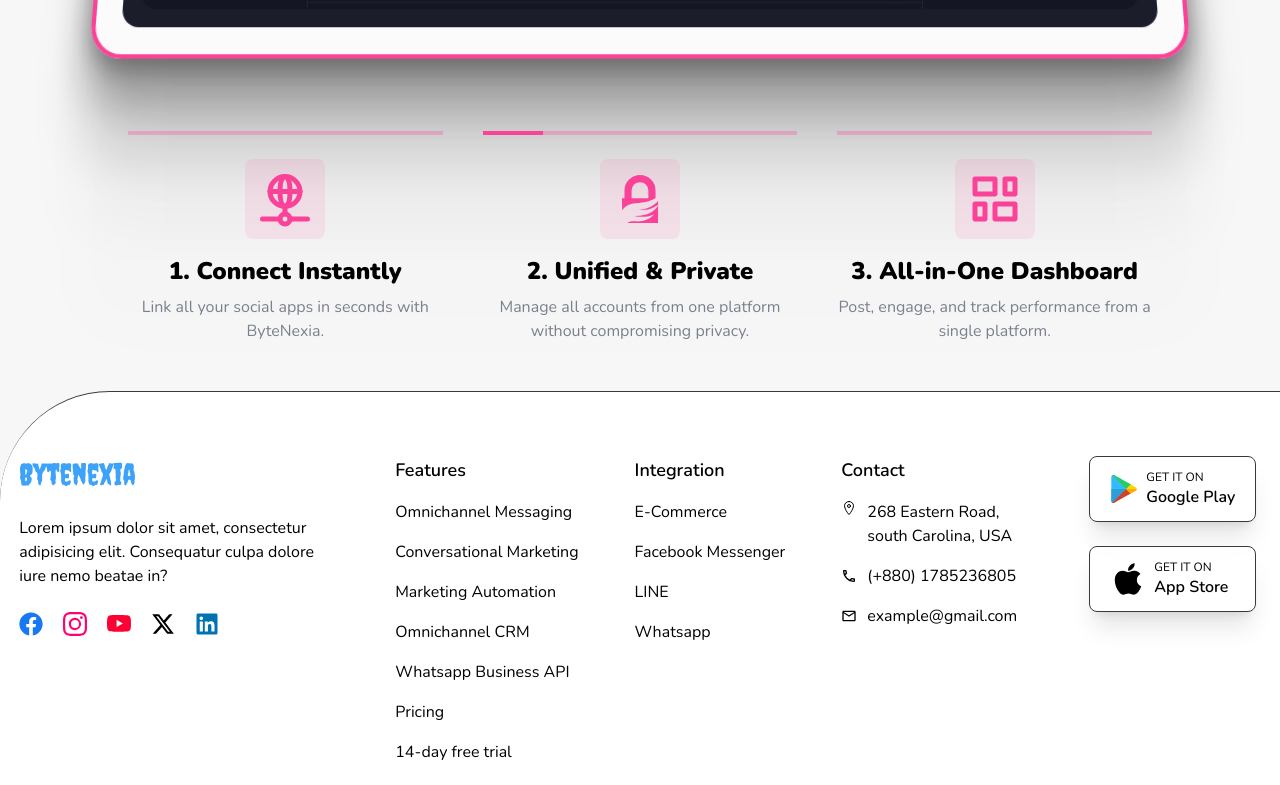
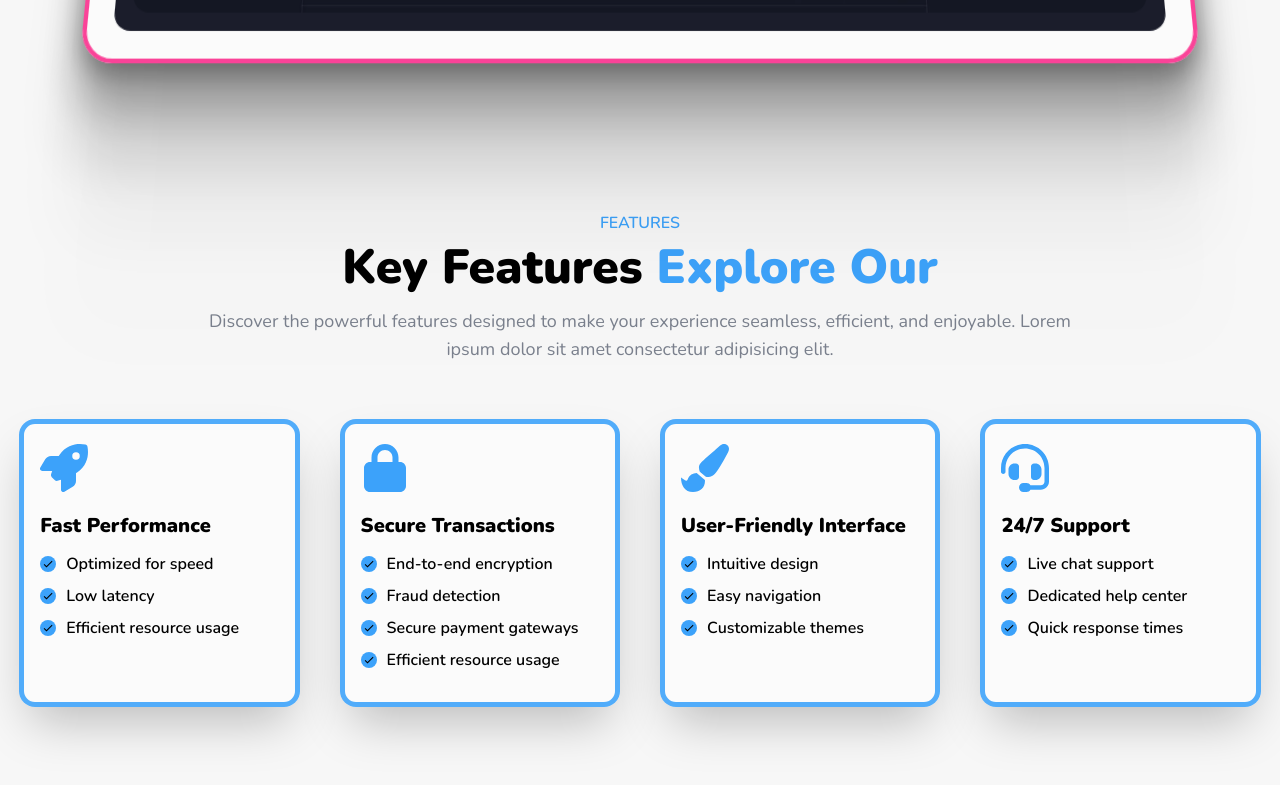
Before and after one commit to badhonparvej481/Nurui, a Next.js app: page / in a window 1280 px wide. Shown: the part 1760-2545 px from the top of the page. Built offline with nearby package versions, Linux system fonts and the light colour scheme.

Commit message:
feature section ui done

```diff
--- a/package.json
+++ b/package.json
@@ -10,7 +10,6 @@
   },
   "dependencies": {
     "clsx": "^2.1.1",
-    "lucide-react": "^0.475.0",
     "mini-svg-data-uri": "^1.4.4",
     "motion": "^12.4.7",
     "next": "15.1.7",
--- a/src/app/globals.css
+++ b/src/app/globals.css
@@ -13,3 +13,8 @@
 .social-icon-animation {
     @apply bg-[var(--glass-color-5)] border-[var(--border-color)] p-3 rounded-full
 }
+
+.custom-list-disc li::marker {
+    color: var(--primary-color);
+    font-size: 1.25rem;
+}
--- a/src/app/page.tsx
+++ b/src/app/page.tsx
@@ -1,12 +1,17 @@
-import DashboardAnimation from "@/components/main/Home/DashboardAnimation";
+import DashboardAnimationSection from "@/components/main/Home/DashboardAnimationSection";
+import FeaturesSection from "@/components/main/Home/FeaturesSection";
 import HeroSection from "@/components/main/Home/HeroSection";
+import React from "react";
 
 const Home = () => {
   return (
-    <>
+    <React.Fragment>
       <HeroSection />
-      <DashboardAnimation />
-    </>
+      <div className="space-y-20 pb-20">
+        <DashboardAnimationSection />
+        <FeaturesSection />
+      </div>
+    </React.Fragment>
   );
 };
 
--- /dev/null
+++ b/src/components/common/FeatureCard.tsx
@@ -0,0 +1,36 @@
+import { ReactNode } from "react";
+import { MdDone } from "react-icons/md";
+
+interface FeatureCardProps {
+  featureName: string;
+  featureItems: string[];
+  icon: ReactNode | string;
+}
+
+const FeatureCard: React.FC<FeatureCardProps> = ({
+  featureName,
+  featureItems,
+  icon,
+}) => {
+  return (
+    <div className="card space-y-3 min-h-72 shadow-2xl dark:shadow-none">
+      <p className="text-5xl text-[var(--primary-color)] mb-5 mt-1">{icon}</p>
+      <h2 className="text-xl font-bold">{featureName}</h2>
+      <ul className="space-y-2">
+        {featureItems.map((item, index) => (
+          <li
+            key={index}
+            className="text-pretty font-semibold flex items-center gap-2.5"
+          >
+            <span className="size-4 flex items-center justify-center p-0.5 bg-[var(--primary-color)] text-[var(--black-color)] rounded-full">
+              <MdDone />
+            </span>
+            <span>{item} </span>
+          </li>
+        ))}
+      </ul>
+    </div>
+  );
+};
+
+export default FeatureCard;
--- a/src/components/common/SectionIntro.tsx
+++ b/src/components/common/SectionIntro.tsx
@@ -2,27 +2,32 @@ import React from "react";
 
 interface IProps {
   sectionName: string;
-  title: { highLiteWords: string; normalWords: string };
+  title: {
+    highLiteWords: string;
+    normalWords: string;
+    highlightColor?: string;
+  };
   description?: string;
   sectionGap?: string;
+  highlightColor?: string;
+  sectionNameColor?: string;
 }
 
 const SectionIntro: React.FC<IProps> = ({
   sectionName,
   title,
   description,
-  sectionGap = "pb-16",
+  sectionNameColor,
+  sectionGap = "pb-14",
 }) => {
   return (
     <div className={`max-w-5xl mx-auto text-center px-4 ${sectionGap}`}>
-      <p className="text-[var(--secondary-color)] uppercase font-semibold text-[16px]">
+      <p className={`${sectionNameColor} uppercase font-semibold text-[16px]`}>
         {sectionName}
       </p>
-      <h3 className="text-5xl font-bold text-[var(--text-primary-color)] pt-2 pb-4">
+      <h3 className="text-2xl md:text-5xl font-bold text-[var(--text-primary-color)] pt-2 pb-4 text-balance">
         {title.normalWords}
-        <span className="text-[var(--secondary-color)]">
-          {title?.highLiteWords}
-        </span>
+        <span className={title?.highlightColor}>{title?.highLiteWords}</span>
       </h3>
       <p className="text-lg text-[var(--opacity-text-color)] max-w-4xl mx-auto">
         {description}
--- a/src/components/common/container-scroll-animation/ContainerScrollAnimation.tsx
+++ b/src/components/common/container-scroll-animation/ContainerScrollAnimation.tsx
@@ -36,7 +36,7 @@ export const ContainerScrollAnimation = ({
 
   return (
     <div
-      className="flex items-center justify-center relative p-20"
+      className="flex items-center justify-center relative px-11 md:px-20 lg:pb-20 pt-14 md:pt-16 lg:pt-20"
       ref={containerRef}
     >
       <div
@@ -66,7 +66,7 @@ export const Header = ({
       style={{
         translateY: translate,
       }}
-      className="div max-w-5xl mx-auto text-center"
+      className="div max-w-5xl mx-auto text-center hidden lg:block"
     >
       {titleComponent}
     </motion.div>
--- a/src/components/common/features-animation/FeaturesAnimation.tsx
+++ b/src/components/common/features-animation/FeaturesAnimation.tsx
@@ -38,13 +38,18 @@ const FeaturesAnimation: React.FC<FeaturesProps> = ({
   return (
     <section id="features">
       <div className="container mx-auto max-w-6xl px-16 text-[var(--text-primary-color)]">
-        <div className="mx-auto mb-12 grid h-full gap-10">
+        <div className="mx-auto grid h-full gap-10">
           <div className={`order-1 flex justify-center`}>
-            <div className="grid grid-cols-1 md:grid-cols-2 lg:grid-cols-3 gap-x-10 gap-y-10">
+            <div className="grid grid-cols-1 md:grid-cols-2 xl:grid-cols-3 gap-x-10 gap-y-6 md:gap-y-8 lg:gap-y-10">
               {data.map((item, index) => (
                 <div
                   key={item.id}
-                  className="relative flex flex-col items-center text-center gap-y-6"
+                  className={`relative flex flex-col items-center text-center gap-y-6
+                    ${
+                      data.length % 2 !== 0 && index + 1 === data.length
+                        ? "lg:col-span-2 lg:mx-auto xl:mx-0 xl:col-span-1"
+                        : ""
+                    }`}
                 >
                   {/* Progress Bar */}
                   <div className="w-full flex items-center gap-2">
@@ -73,7 +78,7 @@ const FeaturesAnimation: React.FC<FeaturesProps> = ({
                       <h3 className="text-lg lg:text-2xl font-bold">
                         {index + 1}. {item.title}
                       </h3>
-                      <p className="text-[16px] w-80 text-muted-foreground text-[var(--opacity-text-color)]">
+                      <p className="text-[16px] w-80 text-muted-foreground text-[var(--opacity-text-color)] text-balance lg:text-pretty">
                         {item.content}
                       </p>
                     </div>
--- a/src/components/main/Home/DashboardAnimation.tsx
+++ b/src/components/main/Home/DashboardAnimationSection.tsx
@@ -38,12 +38,14 @@ const DashboardAnimation = () => {
             title={{
               normalWords: " Manage everything, ",
               highLiteWords: "all in one place",
+              highlightColor: "text-[var(--secondary-color)]",
             }}
             description=" Lorem ipsum dolor sit amet consectetur adipisicing elit.
               Molestias, fugiat. Lorem ipsum dolor, sit amet consectetur
               adipisicing elit. Deleniti, voluptas. Lorem ipsum dolor sit amet."
             sectionName="Why Bytenexia"
             sectionGap="pb-8"
+            sectionNameColor="text-[var(--secondary-color)]"
           />
         }
       >
@@ -56,7 +58,7 @@ const DashboardAnimation = () => {
           draggable={false}
         />
       </ContainerScrollAnimation>
-      <FeaturesAnimation data={data} />
+      {/* <FeaturesAnimation data={data} /> */}
     </section>
   );
 };
--- /dev/null
+++ b/src/components/main/Home/FeaturesSection.tsx
@@ -0,0 +1,108 @@
+import React from "react";
+import FeatureCard from "@/components/common/FeatureCard";
+import SectionIntro from "@/components/common/SectionIntro";
+import { FaHeadset, FaLock, FaRocket } from "react-icons/fa6";
+import { FaPaintBrush } from "react-icons/fa";
+
+export default function FeaturesSection() {
+  return (
+    <section className="feature-section container ">
+      <SectionIntro
+        sectionName="Features"
+        sectionNameColor="text-[var(--primary-color)]"
+        title={{
+          highLiteWords: "Explore Our ",
+          normalWords: "Key Features ",
+          highlightColor: "text-[var(--primary-color)]",
+        }}
+        description="Discover the powerful features designed to make your experience seamless, efficient, and enjoyable. Lorem ipsum dolor sit amet consectetur adipisicing elit. "
+      />
+      <div className="grid grid-cols-4 gap-10">
+        {data.map((feature, index) => (
+          <FeatureCard
+            key={index}
+            featureName={feature.featureName}
+            featureItems={feature.featureItems}
+            icon={feature.icon}
+          />
+        ))}
+      </div>
+    </section>
+  );
+}
+
+const data = [
+  {
+    featureName: "Fast Performance",
+    featureItems: [
+      "Optimized for speed",
+      "Low latency",
+      "Efficient resource usage",
+    ],
+    icon: <FaRocket />,
+  },
+  {
+    featureName: "Secure Transactions",
+    featureItems: [
+      "End-to-end encryption",
+      "Fraud detection",
+      "Secure payment gateways",
+      "Efficient resource usage",
+    ],
+    icon: <FaLock />,
+  },
+  {
+    featureName: "User-Friendly Interface",
+    featureItems: [
+      "Intuitive design",
+      "Easy navigation",
+      "Customizable themes",
+    ],
+    icon: <FaPaintBrush />, // From react-icons/fa
+  },
+  {
+    featureName: "24/7 Support",
+    featureItems: [
+      "Live chat support",
+      "Dedicated help center",
+      "Quick response times",
+    ],
+    icon: <FaHeadset />, // From react-icons/fa
+  },
+  // {
+  //   featureName: "Cross-Platform Compatibility",
+  //   featureItems: [
+  //     "Works on all devices",
+  //     "Seamless sync",
+  //     "Responsive design",
+  //   ],
+  //   icon: <FaSync />, // From react-icons/fa
+  // },
+  // {
+  //   featureName: "Advanced Analytics",
+  //   featureItems: [
+  //     "Real-time data insights",
+  //     "Custom reports",
+  //     "Trend analysis",
+  //   ],
+  //   icon: <FaChartLine />, // From react-icons/fa
+  // },
+  // {
+  //   featureName: "Scalable Solutions",
+  //   featureItems: [
+  //     "Grows with your business",
+  //     "Flexible pricing",
+  //     "Modular architecture",
+  //   ],
+  //   icon: <FaExpand />, // From react-icons/fa
+  // },
+  // {
+  //   featureName: "Eco-Friendly",
+  //   featureItems: [
+  //     "Reduced carbon footprint",
+  //     "Energy-efficient servers",
+  //     "Sustainable practices",
+  //   ],
+  //   icon: <FaLeaf />, // From react-icons/fa
+  // },
+];
--- a/src/styles/main.scss
+++ b/src/styles/main.scss
@@ -1,6 +1,7 @@
 @import "abstracts/Variables";
 @import "abstracts/mixin";
 @import "./pages/home/banner-section";
+@import "./pages/home/feature-section";
 
 .rounded-button {
     @include rounded-button;
--- /dev/null
+++ b/src/styles/pages/home/_feature-section.scss
@@ -0,0 +1,65 @@
+.dark .feature-section {
+    .card {
+        --white: hsl(0, 0%, 100%);
+        --black: hsl(240, 15%, 9%);
+        --paragraph: hsl(0, 0%, 83%);
+        --line: hsl(240, 9%, 17%);
+        --primary: var(--primary-color);
+        gap: 1rem;
+        padding: 1rem;
+        background-color: hsla(240, 15%, 9%, 1);
+        background-image: radial-gradient(at 88% 40%, hsla(240, 15%, 9%, 1) 0px, transparent 85%),
+            radial-gradient(at 49% 30%, hsla(240, 15%, 9%, 1) 0px, transparent 85%),
+            radial-gradient(at 14% 26%, hsla(240, 15%, 9%, 1) 0px, transparent 85%),
+            radial-gradient(at 0% 64%, hsl(189, 99%, 26%) 0px, transparent 85%),
+            radial-gradient(at 41% 94%, hsl(189, 97%, 36%) 0px, transparent 85%),
+            radial-gradient(at 100% 99%, hsl(188, 94%, 13%) 0px, transparent 85%);
+
+        border-radius: 1rem;
+        box-shadow: 0px -16px 24px 0px rgba(255, 255, 255, 0.25) inset;
+
+        border: 2px solid var(--primary);
+        animation: border-color-change 3s linear infinite;
+    }
+
+    @keyframes border-color-change {
+        0% {
+            border-color: var(--primary);
+        }
+
+        50% {
+            border-color: var(--line);
+        }
+
+        100% {
+            border-color: var(--primary);
+        }
+    }
+}
+
+
+.feature-section {
+    .card {
+        --primary: var(--primary-color);
+        gap: 1rem;
+        padding: 1rem;
+        background-color: var(--glass-color);
+        border-radius: 1rem;
+        border: 5px solid var(--primary);
+        animation: border-color-change 5s reverse infinite;
+    }
+
+    @keyframes border-color-change {
+        0% {
+            border-color: var(--primary);
+        }
+
+        50% {
+            border-color: var(--primary-color-3);
+        }
+
+        100% {
+            border-color: var(--primary);
+        }
+    }
+}
```
Also changed, not shown: 1 other file (tests, documents, lock files or other folders).
